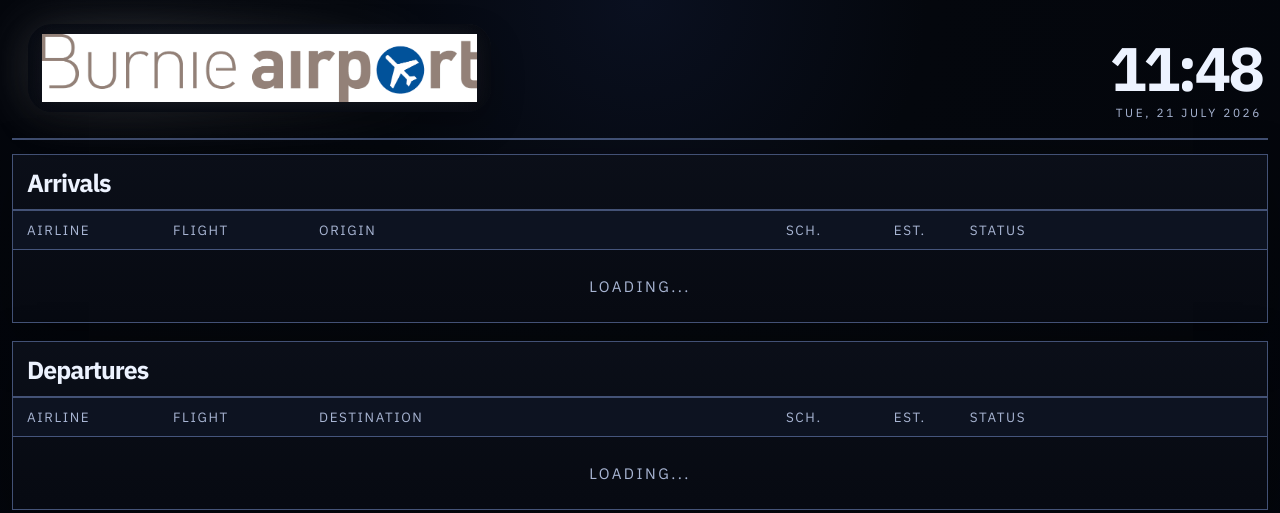
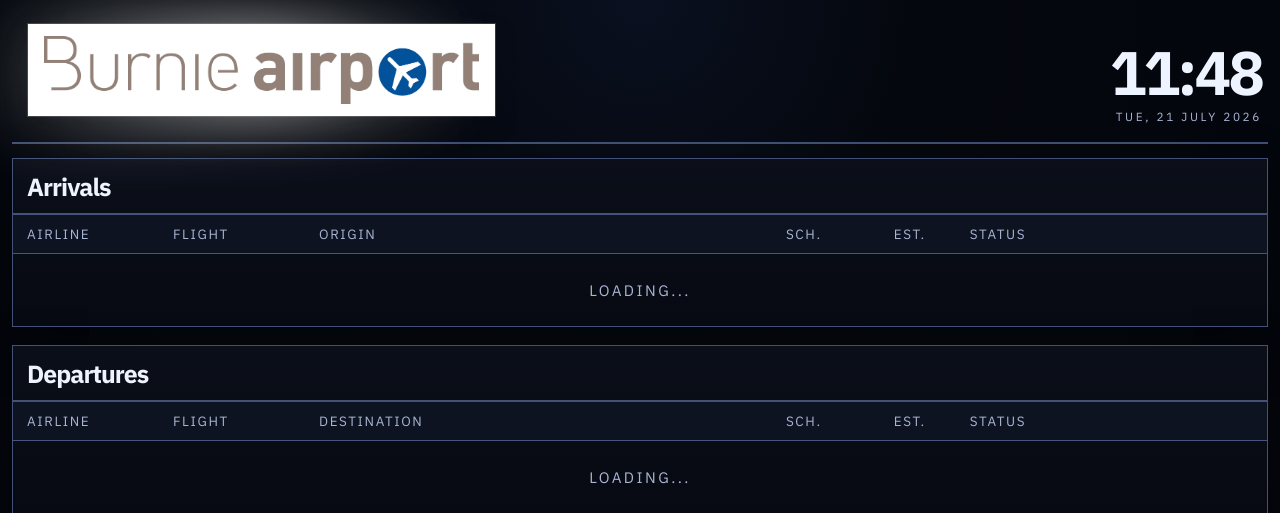
Before and after one commit to Elpho910/FR_Dashboard, a Flask app: page / in a window 1280 px wide. Shown: the top 513 px of the page. Run offline with Flask 3, Linux system fonts and the light colour scheme; data comes from the database, SQL or seed files in the repository; data that the repository does not hold is empty.

Commit message:
styling tweaks to soften logo

```diff
--- a/static/css/board.css
+++ b/static/css/board.css
@@ -55,11 +55,11 @@ body {
 
 .board-brand-glow {
   position: absolute;
-  inset: 6px 4px;
+  inset: -10px -18px -12px -12px;
   border-radius: 28px;
-  background: radial-gradient(circle at 22% 50%, rgba(255, 255, 255, 0.22), rgba(255, 255, 255, 0.07) 54%, transparent 82%);
-  filter: blur(22px);
-  opacity: 0.8;
+  background: radial-gradient(circle at 26% 50%, rgba(255, 255, 255, 0.28), rgba(255, 255, 255, 0.12) 42%, rgba(255, 255, 255, 0.03) 68%, transparent 86%);
+  filter: blur(30px);
+  opacity: 0.9;
   pointer-events: none;
 }
 
@@ -68,34 +68,22 @@ body {
   z-index: 1;
   width: fit-content;
   max-width: 100%;
-  padding: 10px 14px;
-  border-radius: 24px;
-  background: linear-gradient(180deg, rgba(17, 22, 34, 0.78), rgba(10, 14, 22, 0.62));
+  padding: 12px 16px;
+  background: #ffffff;
   box-shadow:
-    inset 0 1px 0 rgba(255, 255, 255, 0.08),
-    0 14px 34px rgba(0, 0, 0, 0.24);
-  overflow: hidden;
+    0 0 0 1px rgba(255, 255, 255, 0.18),
+    0 10px 24px rgba(0, 0, 0, 0.16);
 }
 
-.board-brand-frame::after {
+.board-brand-frame::before {
   content: '';
   position: absolute;
-  inset: 0;
-  background:
-    linear-gradient(90deg,
-      rgba(7, 10, 18, 0.92) 0,
-      rgba(7, 10, 18, 0) 24px,
-      rgba(7, 10, 18, 0) calc(100% - 24px),
-      rgba(7, 10, 18, 0.92) 100%),
-    linear-gradient(180deg,
-      rgba(7, 10, 18, 0.94) 0,
-      rgba(7, 10, 18, 0) 18px,
-      rgba(7, 10, 18, 0) calc(100% - 18px),
-      rgba(7, 10, 18, 0.94) 100%),
-    radial-gradient(circle at 0 0, rgba(7, 10, 18, 0.95), transparent 28%),
-    radial-gradient(circle at 100% 0, rgba(7, 10, 18, 0.95), transparent 28%),
-    radial-gradient(circle at 0 100%, rgba(7, 10, 18, 0.95), transparent 28%),
-    radial-gradient(circle at 100% 100%, rgba(7, 10, 18, 0.95), transparent 28%);
+  inset: -18px -22px;
+  border-radius: 28px;
+  background: radial-gradient(circle at 50% 50%, rgba(255, 255, 255, 0.34), rgba(255, 255, 255, 0.12) 48%, rgba(255, 255, 255, 0.03) 72%, transparent 88%);
+  filter: blur(18px);
+  opacity: 0.95;
+  z-index: -1;
   pointer-events: none;
 }
 
@@ -106,9 +94,10 @@ body {
   max-width: 100%;
   height: auto;
   display: block;
+  background: #ffffff;
   box-shadow:
-    0 10px 28px rgba(0, 0, 0, 0.14),
-    0 0 22px rgba(255, 255, 255, 0.06);
+    0 0 0 2px rgba(255, 255, 255, 0.96),
+    0 0 18px rgba(255, 255, 255, 0.16);
   filter: saturate(0.98) brightness(1.01);
 }
 
@@ -382,8 +371,7 @@ body {
   }
 
   .board-brand-frame {
-    padding: 8px 10px;
-    border-radius: 20px;
+    padding: 10px 12px;
   }
 
   .board-brand-logo {
```
